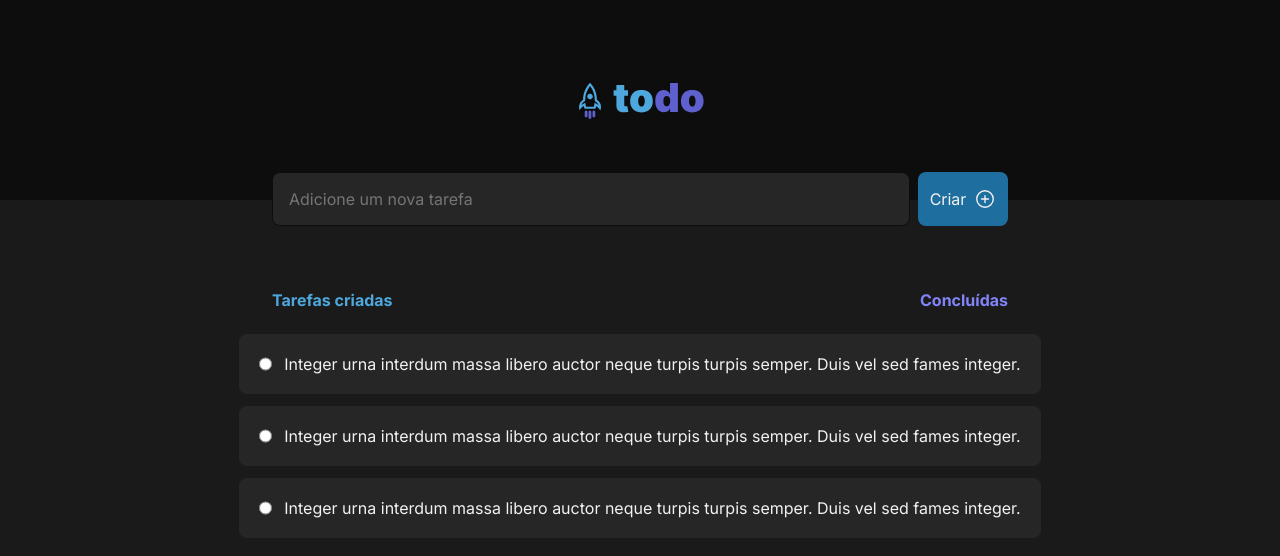
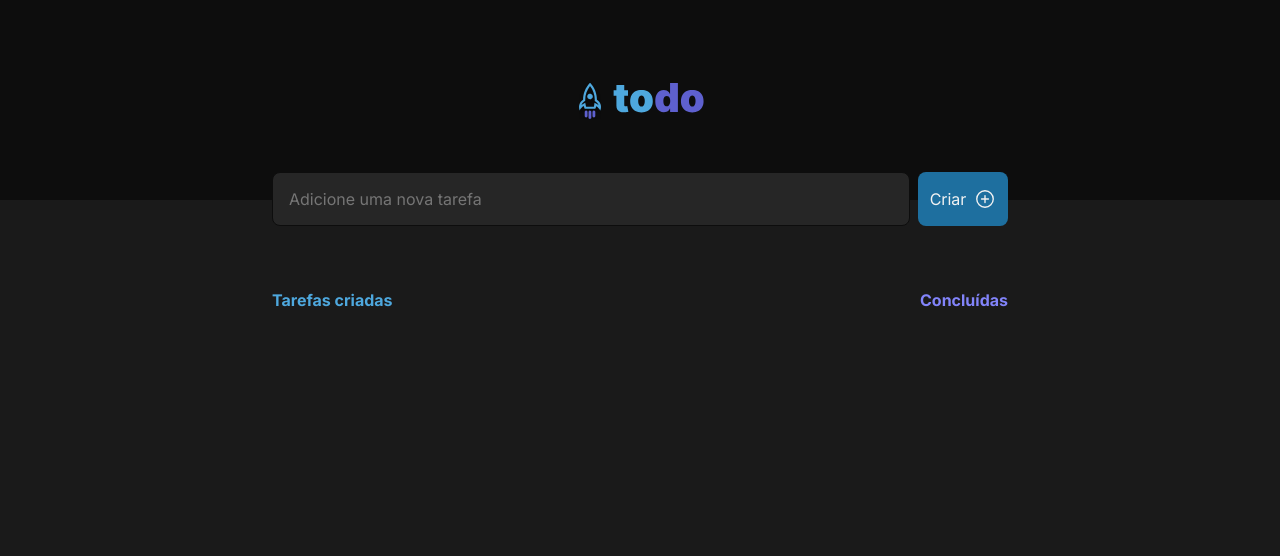
Before and after one commit to LuizGarbini/01-desafio-react-js, a React (Vite) app: page / in a window 1280 px wide. Shown: the top 556 px of the page. Built offline with nearby package versions, Linux system fonts and the light colour scheme.

Commit message:
:wrench: tasks functions

```diff
--- a/src/App.tsx
+++ b/src/App.tsx
@@ -1,8 +1,8 @@
-import { useState } from "react";
+import { useState, useEffect } from "react";
 import img from "./logo.svg";
 import { PlusCircle } from "@phosphor-icons/react";
 import { Tasks } from "./components/Tasks";
-import { Comment } from "./components/Comment";
+import { Task } from "./components/Task";
 
 import "./global.css";
 import stylesTasks from "./components/Tasks.module.css";
@@ -10,7 +10,50 @@ import stylesApp from "./App.module.css";
 
 const comments = [1, 2, 3];
 
+export type Task = {
+  id: number;
+  title: string;
+  isCompleted: boolean;
+};
+
+type Tasks = Array<Task>;
+
 export function App() {
+  const [tasks, setTasks] = useState<Tasks | null>(null);
+  const [newTaskTitle, setNewTaskTitle] = useState("");
+
+  function handleAddTask() {
+    if (!newTaskTitle) return;
+
+    const newTask = {
+      id: Date.now(),
+      title: newTaskTitle,
+      isCompleted: false,
+    };
+
+    setTasks(tasks ? [...tasks, newTask] : [newTask]);
+    // setNewTaskTitle("");
+  }
+
+  function handleToggleTaskStatus(id: number) {
+    setTasks((prevTasks) =>
+      prevTasks!.map((task) => {
+        return {
+          ...task,
+          isCompleted: task.id === id ? !task.isCompleted : task.isCompleted,
+        };
+      })
+    );
+  }
+
+  function handleRemoveTask(id: number) {
+    setTasks((prevTasks) => prevTasks!.filter((task) => task.id !== id));
+  }
+
+  useEffect(() => {
+    console.log({ tasks });
+  }, [tasks]);
+
   return (
     <div>
       <header className={stylesApp.header}>
@@ -18,8 +61,13 @@ export function App() {
       </header>
       <div className={stylesApp.inputAndButton}>
         <div className={stylesApp.inputSize}>
-          <input type="text" placeholder="Adicione um nova tarefa" />
-          <button>
+          <input
+            onChange={(event) => setNewTaskTitle(event.target.value)}
+            value={newTaskTitle}
+            type="text"
+            placeholder="Adicione uma nova tarefa"
+          />
+          <button onClick={handleAddTask}>
             {" "}
             Criar <PlusCircle size={22} />{" "}
           </button>
@@ -29,8 +77,15 @@ export function App() {
         <Tasks />
       </div>
       <div>
-        {comments.map((comment) => {
-          return <Comment />;
+        {tasks?.map((task) => {
+          return (
+            <Task
+              task={task}
+              handleToggleTaskStatus={handleToggleTaskStatus}
+              handleRemoveTask={handleRemoveTask}
+              key={task.id}
+            />
+          );
         })}
       </div>
     </div>
--- a/src/components/Comment.module.css
+++ /dev/null
@@ -1,16 +0,0 @@
-.Content {
-  display: flex;
-  flex-direction: column;
-  align-items: center;
-  margin: 12px;
-}
-
-.ContentDiv {
-  border-radius: 8px;
-  display: flex;
-  flex-direction: row;
-  gap: 12px;
-  padding: 20px;
-  background-color: var(--Gray-500);
-  color: var(--Gray-100);
-}
--- a/src/components/Comment.tsx
+++ /dev/null
@@ -1,18 +0,0 @@
-import React from "react";
-import ReactDOM from "react-dom/client";
-
-import stylesComment from "./Comment.module.css";
-
-export function Comment() {
-  return (
-    <div className={stylesComment.Content}>
-      <div className={stylesComment.ContentDiv}>
-        <input type="radio" name="radio" />
-        <p>
-          Integer urna interdum massa libero auctor neque turpis turpis semper.
-          Duis vel sed fames integer.
-        </p>
-      </div>
-    </div>
-  );
-}
--- /dev/null
+++ b/src/components/Task.module.css
@@ -0,0 +1,33 @@
+.Content {
+  display: flex;
+  flex-direction: column;
+  align-items: center;
+  margin: 12px;
+}
+
+.ContentDiv {
+  border-radius: 8px;
+  display: flex;
+  flex-direction: row;
+  gap: 12px;
+  padding: 20px;
+  background-color: var(--Gray-500);
+  color: var(--Gray-100);
+  width: 100%;
+}
+
+.ContentDivCompleted {
+  border-radius: 8px;
+  display: flex;
+  flex-direction: row;
+  gap: 12px;
+  padding: 20px;
+  background-color: var(--Gray-500);
+  color: var(--Gray-100);
+  width: 100%;
+}
+
+.ContentDivCompleted p {
+  text-decoration: line-through;
+  opacity: 0.5;
+}
--- /dev/null
+++ b/src/components/Task.tsx
@@ -0,0 +1,39 @@
+import React from "react";
+import ReactDOM from "react-dom/client";
+
+import stylesTask from "./Task.module.css";
+import { Task as TaskType } from "../App";
+
+type TaskProps = {
+  task: TaskType;
+  handleToggleTaskStatus: (id: number) => void;
+  handleRemoveTask: (id: number) => void;
+};
+
+export function Task(props: TaskProps) {
+  const {
+    task: { title, id, isCompleted },
+    handleToggleTaskStatus,
+    handleRemoveTask,
+  } = props;
+
+  return (
+    <div className={stylesTask.Content}>
+      <div
+        className={
+          isCompleted ? stylesTask.ContentDivCompleted : stylesTask.ContentDiv
+        }
+      >
+        <input
+          type="checkbox"
+          name="radio"
+          onChange={() => handleToggleTaskStatus(id)}
+        />
+
+        <p>{title}</p>
+      </div>
+
+      <button onClick={() => handleRemoveTask(id)}>excluir</button>
+    </div>
+  );
+}
```
